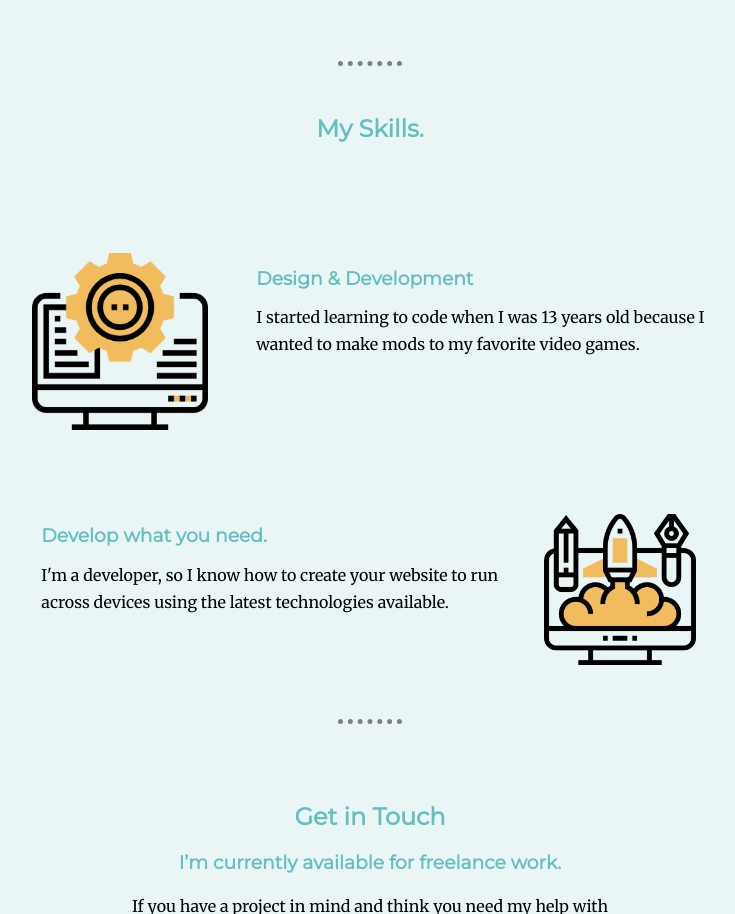
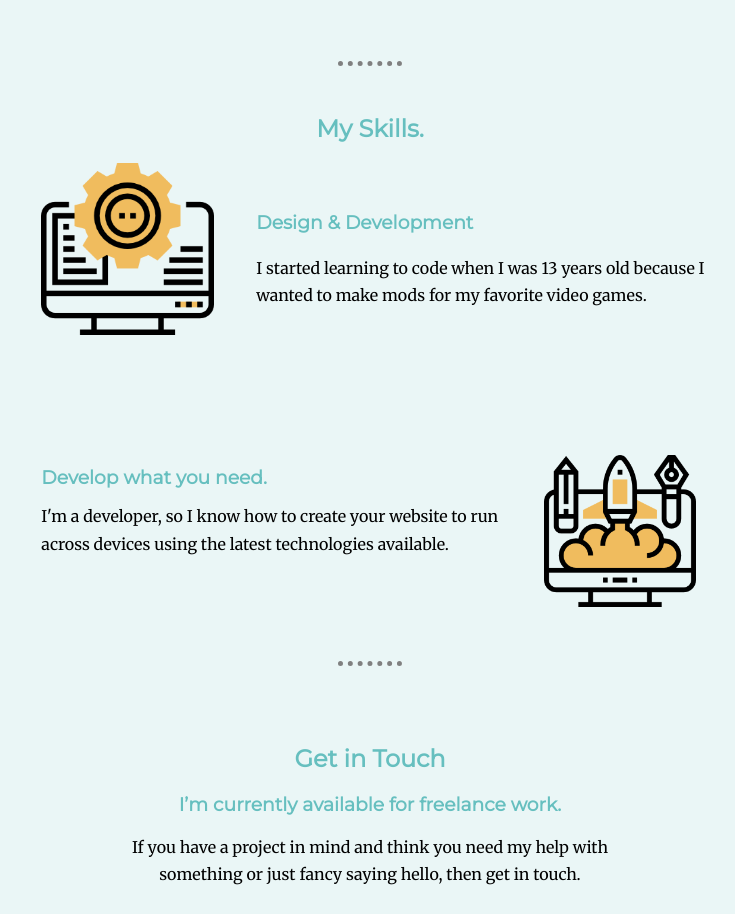
Before and after one commit to arthur-es/arthur-es.github.io, a plain HTML site: page index.html in a window 1280 px wide. Shown: the part 1035-1949 px from the top of the page, without its empty margins (270-1005 px from the left). Drawn offline with Linux system fonts and the light colour scheme.

Commit message:
css fixed + text spelling erros fixed

```diff
--- a/css/styles.css
+++ b/css/styles.css
@@ -2,6 +2,7 @@ body {
   background-color: #EAF6F6;
   text-align: center;
 }
+
 h1 {
   color: #66BFBF;
   font-family: 'Sacramento', cursive;
@@ -9,17 +10,21 @@ h1 {
   margin: 100px auto 30px auto;
   padding: 0;
 }
+
 h2 {
   color: #66BFBF;
   font-family: 'Montserrat', sans-serif;
 }
+
 h3 {
   color: #66BFBF;
   font-family: 'Montserrat', sans-serif;
 }
+
 span {
   text-decoration: underline;
 }
+
 p {
   color: #40514;
   width: 39%;
@@ -27,6 +32,7 @@ p {
   font-family: 'Merriweather', serif;
   line-height: 1.7;
 }
+
 hr {
   border-style: none;
   border-top-style: dotted;
@@ -36,36 +42,43 @@ hr {
   margin: 4rem auto 3rem auto;
   clear: both;
 }
+
 /*******CLASSES********/
 
 .mountain {
   position: relative;
   margin: auto;
 }
+
 .top-cloud {
   position: absolute;
   top: 10%;
   right: 13%;
 }
+
 .bottom-cloud {
   position: absolute;
   top: 40%;
   left: 15%;
 }
+
 .profile img {
   margin: 3rem auto 0.25rem auto;
   border-radius: 100%;
   width: 15%;
   height: auto;
 }
+
 .whoAmI {
   width: 45%;
 }
+
 .engSoftware {
   text-decoration: none;
   color: #66BFBF;
   font-weight: 400;
 }
+
 .brazilianFlag {
   display: inline-block;
   position: relative;
@@ -73,34 +86,47 @@ hr {
   left: 4px;
   width: 22px;
 }
+
+.mySkillsSection {
+  background-color: lightcoral;
+  position: absolute;
+}
+
 .designDev {
   position: relative;
-  margin: 5rem auto 5rem auto;
+  padding-top: 40px;
 }
+.designDevContent{
+  padding-left: 2rem;
+}
+
+.designDev2 {
+  position: relative;
+  margin: 0rem auto 5rem auto;
+}
+
 .computerImg {
-  display: inline-block;
+  position: relative;
+  left: 22%;
+  bottom: 40px;
+  margin-bottom: 50px;
+  display: block;
   width: 14%;
-  position: relative;
-  right: 250px;
-  top: 30px;
 }
+
 .text-coding {
   text-align: left;
   position: absolute;
   top: 36%;
   left: 41%;
 }
+
 .header-coding {
   position: absolute;
   top: 14%;
   left: 41%;
 }
 
-.designDev2 {
-  position: relative;
-  margin: 5rem auto 5rem auto;
-
-}
 .cellImg {
   display: inline-block;
   width: 12%;
@@ -108,6 +134,7 @@ hr {
   left: 250px;
   top: 30px;
 }
+
 .text-cell {
   text-align: left;
   position: absolute;
@@ -115,11 +142,13 @@ hr {
   left: 24%;
 
 }
+
 .header-cell {
   position: absolute;
   top: 14%;
   left: 24%;
 }
+
 .bottom-container {
   padding-top: 10px;
   padding-bottom: 40px;
@@ -127,31 +156,33 @@ hr {
 
 
 .button {
-	-moz-box-shadow:inset 0px 1px 0px 0px #bbdaf7;
-	-webkit-box-shadow:inset 0px 1px 0px 0px #bbdaf7;
-	box-shadow:inset 0px 1px 0px 0px #bbdaf7;
-	background-color:#66BFC1;
-	-moz-border-radius:6px;
-	-webkit-border-radius:6px;
-	border-radius:6px;
-	border:1px solid #84bbf3;
-	display:inline-block;
-	cursor:pointer;
-	color:#ffffff;
+  -moz-box-shadow: inset 0px 1px 0px 0px #bbdaf7;
+  -webkit-box-shadow: inset 0px 1px 0px 0px #bbdaf7;
+  box-shadow: inset 0px 1px 0px 0px #bbdaf7;
+  background-color: #66BFC1;
+  -moz-border-radius: 6px;
+  -webkit-border-radius: 6px;
+  border-radius: 6px;
+  border: 1px solid #84bbf3;
+  display: inline-block;
+  cursor: pointer;
+  color: #ffffff;
   font-family: 'Montserrat', sans-serif;
-	font-size:15px;
-	font-weight:bold;
+  font-size: 15px;
+  font-weight: bold;
   padding: 6px 20px;
   margin: 1rem auto;
-	text-decoration:none;
-	text-shadow:0px 1px 0px #528ecc;
+  text-decoration: none;
+  text-shadow: 0px 1px 0px #528ecc;
 }
+
 .button:hover {
-	background-color:#66AABB;
+  background-color: #66AABB;
 }
+
 .button:active {
-	position:relative;
-	top:1px;
+  position: relative;
+  top: 1px;
 }
 
 .footer-container {
@@ -161,6 +192,7 @@ hr {
   color: white;
   text-decoration: none;
 }
+
 .footer-container a {
   position: relative;
   padding-right: 25px;
@@ -170,6 +202,7 @@ hr {
   color: #edf7f7;
   text-decoration: none;
 }
+
 .footer-container a:hover {
   color: white;
 }
--- a/index.html
+++ b/index.html
@@ -1,5 +1,6 @@
 <!DOCTYPE html>
 <html lang="en" dir="ltr">
+
 <head>
   <meta charset="utf-8">
   <title>Arthur Castro</title>
@@ -7,6 +8,7 @@
   <link rel="stylesheet" href="css/styles.css">
   <link rel="icon" href="images/fav.ico" type="image/gif" sizes="16x16">
 </head>
+
 <body>
   <div class="top-container">
     <h1>I'm Arthur</h1>
@@ -28,21 +30,25 @@
     </figure>
     <h2>Hello.</h2>
     <p class="whoAmI">
-         I am a Junior Web Developer. I'm the founder and CTO of <a target="_blank" href="https://acctech.software">ACCTech</a>.
-         Currently studying <span class="engSoftware">Software Engeneering at <a target="_blank" href="https://www.ufg.br/">UFG</a></span> -
+      I am a Junior Web Developer. I'm the founder and CTO of <a target="_blank"
+        href="https://acctech.software">ACCTech</a>.
+      Currently studying <span class="engSoftware">Software Engeneering at <a target="_blank"
+          href="https://www.ufg.br/">UFG</a></span> -
       <img class="brazilianFlag" src="images/brazil.png" alt="brazilian flag">
     </p>
     <hr>
+
+    <section id="mySkillsSection">
       <h2>My Skills.</h2>
-
-
       <div class="designDev">
+        <div class="designDevContent">
           <img class="computerImg" src="images/develop.png" alt="computer">
           <h3 class="header-coding">Design & Development</h3>
           <p class="text-coding">
             I started learning to code when I was 13 years old because I wanted
-           to make mods to my favorite video games.
+            to make mods for my favorite video games.
           </p>
+        </div>
       </div>
       <div class="designDev2">
         <img class="cellImg" src="images/design.png" alt="computer">
@@ -54,6 +60,7 @@
       </div>
       <hr>
   </div>
+  </section>
 
   <div class="bottom-container">
     <h2 class="text-contact">Get in Touch</h2>
@@ -62,7 +69,9 @@
       If you have a project in mind and
       think you need my help with something or just fancy saying hello, then get in touch.
     </p>
-       <a target="_blank" class="button" href="https://api.whatsapp.com/send?phone=5562985295768&text=Conheci%20o%20seu%20trabalho%20e%20peguei%20o%20seu%20WhatsApp%20no%20site%20ACCTech.">CONTACT ME</a>
+    <a target="_blank" class="button"
+      href="https://api.whatsapp.com/send?phone=5562985295768&text=Conheci%20o%20seu%20trabalho%20e%20peguei%20o%20seu%20WhatsApp%20no%20site%20ACCTech.">CONTACT
+      ME</a>
   </div>
   <div class="footer-container">
     <a target="_blank" href="#" onclick="alert('My twitter account is a sacred place!');">twitter</a>
@@ -72,4 +81,5 @@
   </div>
 
 </body>
+
 </html>
```
Lines whose indentation alone changed are shown as unchanged.
